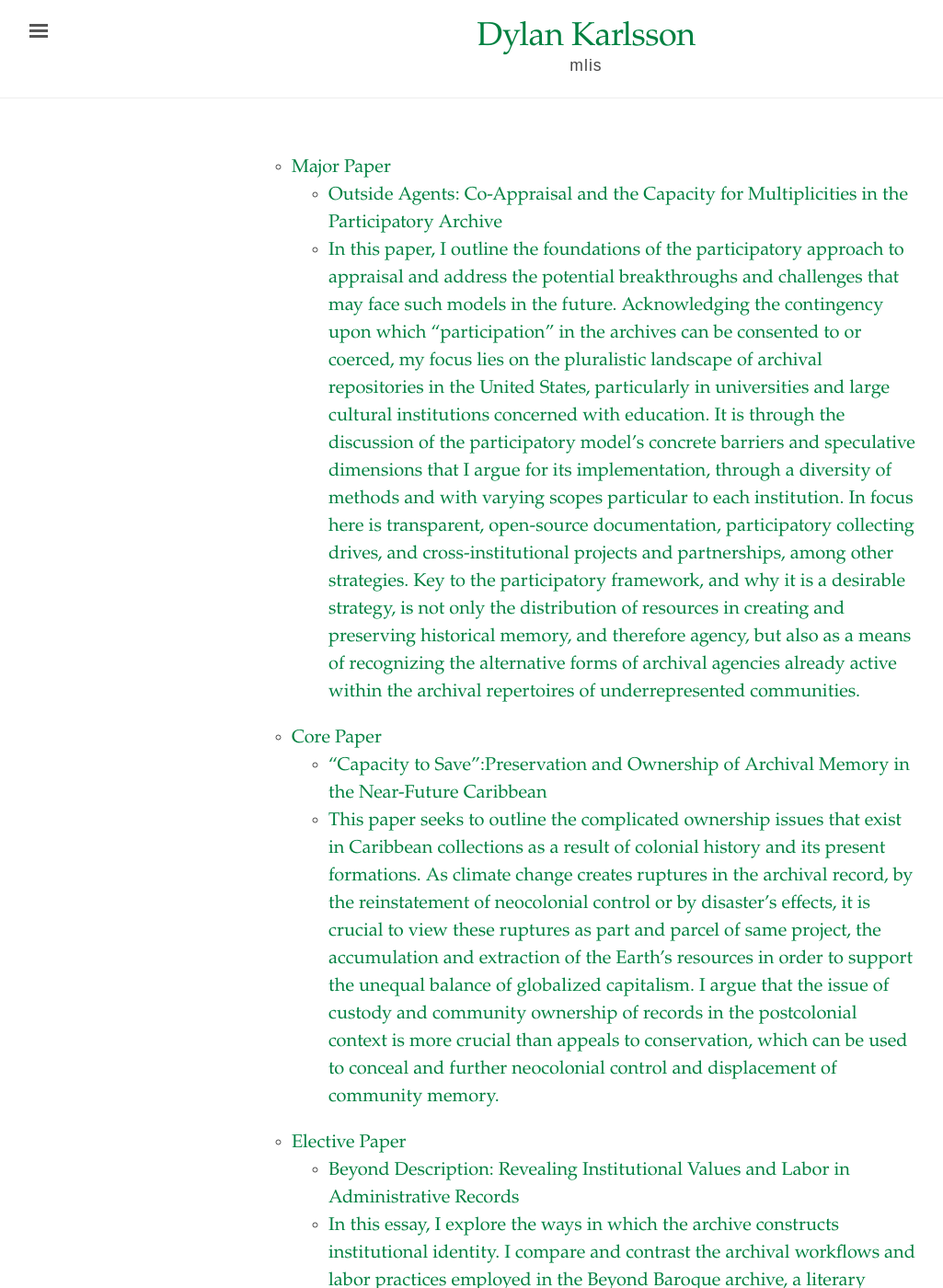
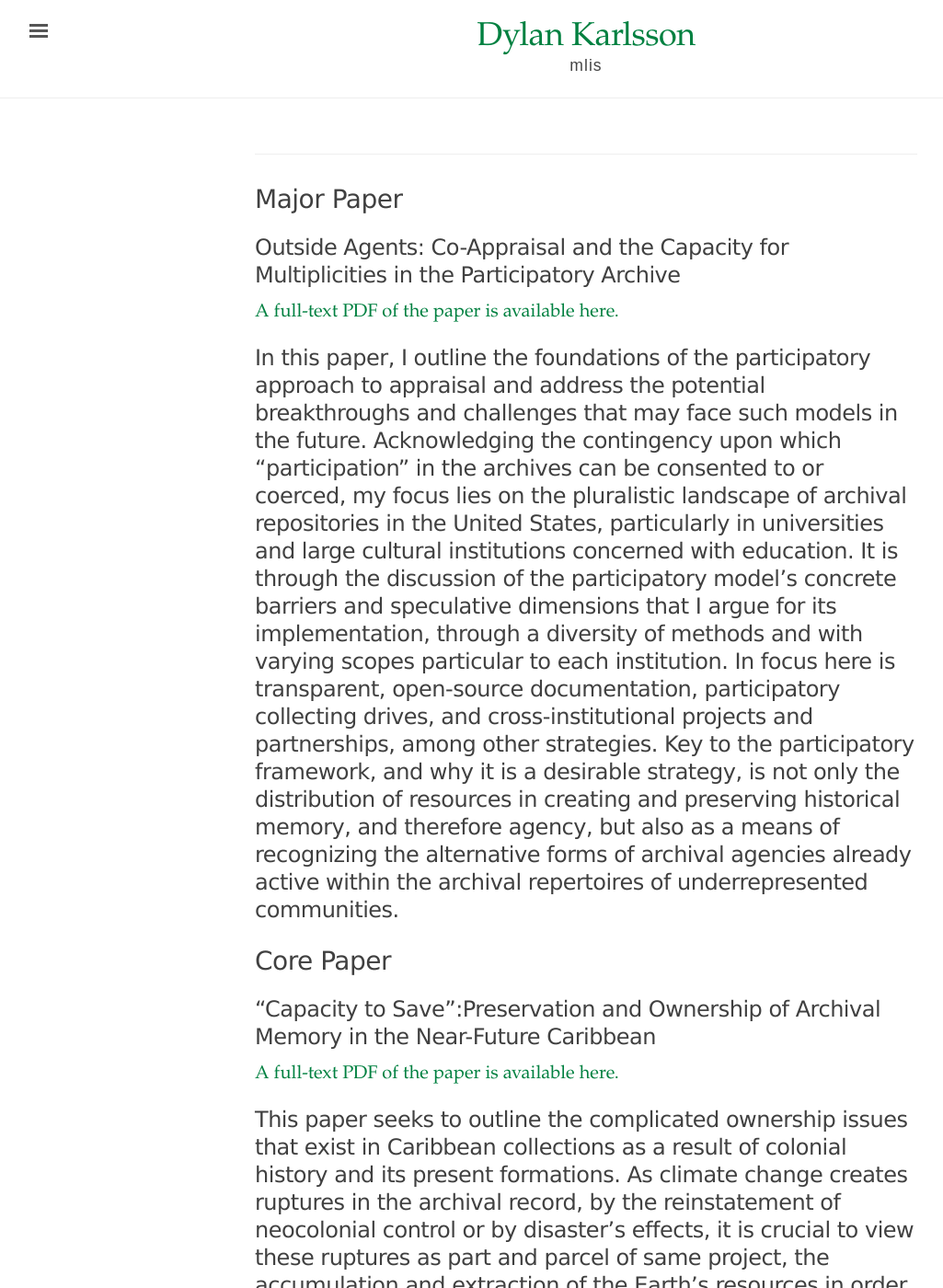
Before and after one commit to dylankarlsson/portfolio, a Jekyll site: the page built from coursework.md, in a window 1280 px wide and 1400 px high. Shown: the whole window at 92% size, without its empty margins (3-1028 px from the left). Built offline with Jekyll 4.4.1, drawn with Linux system fonts in a browser that asks for light colours; some of the changed text lies outside the part shown.

Commit message:
Update coursework.md

```diff
--- a/coursework.md
+++ b/coursework.md
@@ -3,8 +3,6 @@ layout: page
 ---
 {:.no_toc}
 
-* ToC
-{:toc}
 ---
 # Major Paper
 ## Outside Agents: Co-Appraisal and the Capacity for Multiplicities in the Participatory Archive
```
